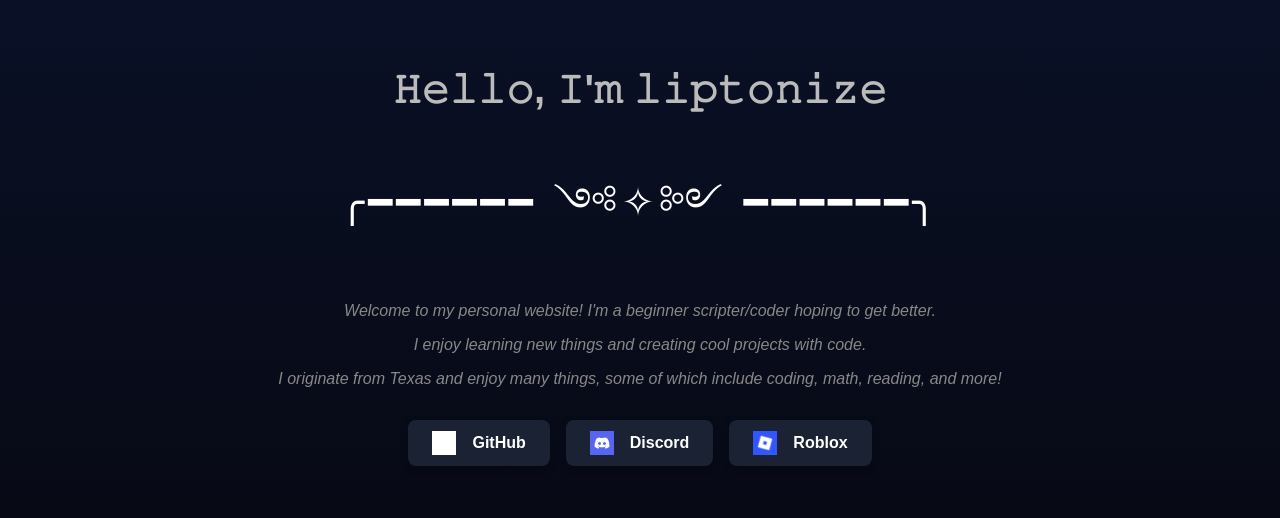
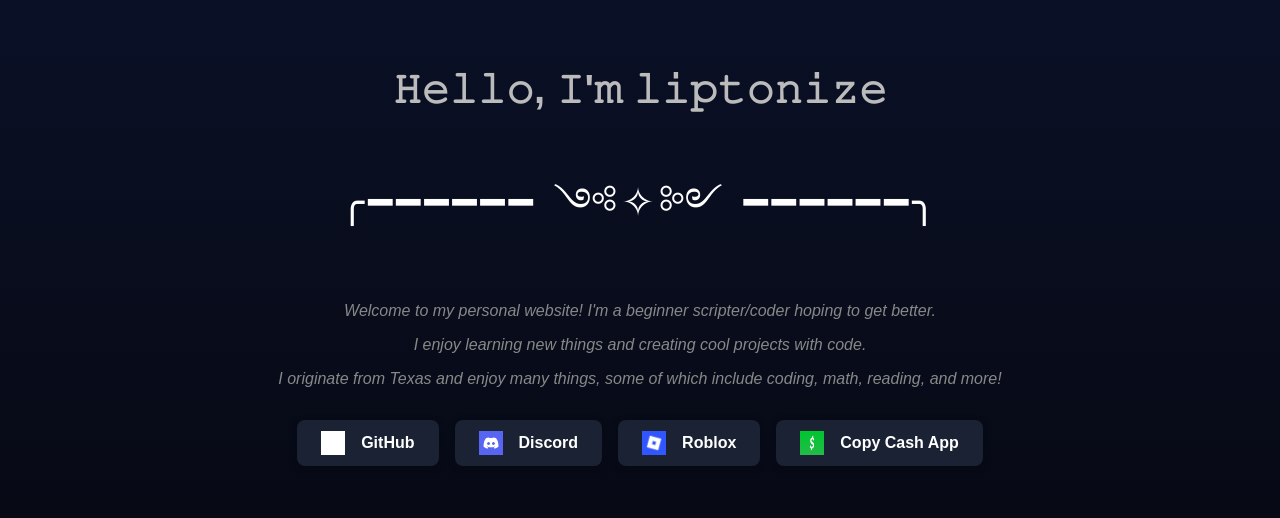
Before and after one commit to liptonize/liptonize.github.io, a plain HTML site: page index.html in a window 1280 px wide. Drawn offline with Linux system fonts and the light colour scheme; grey boxes are pictures that could not be loaded.

Commit message:
Describe your update

```diff
--- a/index.html
+++ b/index.html
@@ -29,8 +29,23 @@
                 <img src="images/roblox.png" alt="Roblox" class="btn-icon">
                 Roblox
             </a>
+            <button class="custom-btn" onclick="copyCashTag()">
+                <img src="images/cashapp.png" alt="Cash App" class="btn-icon">
+                Copy Cash App
+            </button>
         </div>
     </main>
+    <script>
+        function copyCashTag() {
+            // Replace with your actual Cash App tag or link
+            const cashTag = "$chapeme";
+            navigator.clipboard.writeText(cashTag).then(function() {
+                alert("Cash App tag copied: " + cashTag);
+            }, function() {
+                alert("Failed to copy Cash App tag.");
+            });
+        }
+    </script>
     <script src="scripts/main.js"></script>
 </body>
 </html>
```
Also changed, not shown: images/cashapp.png (added).
